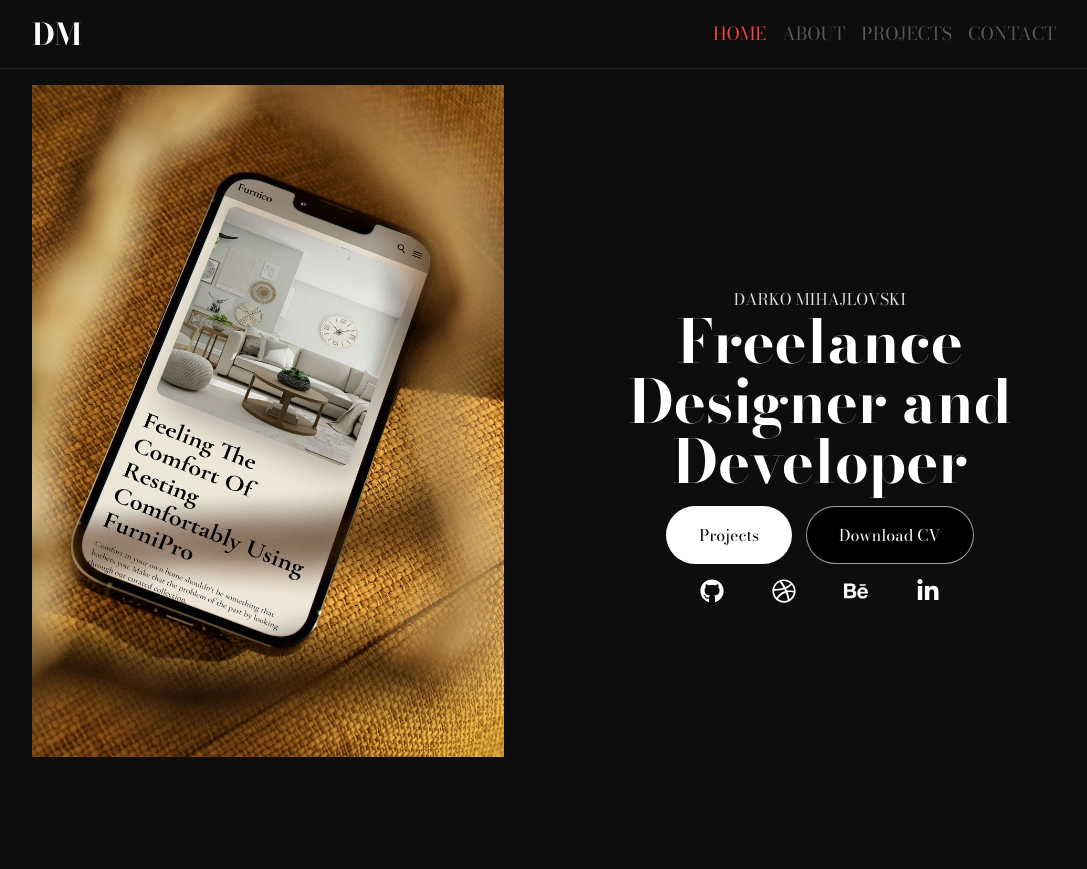
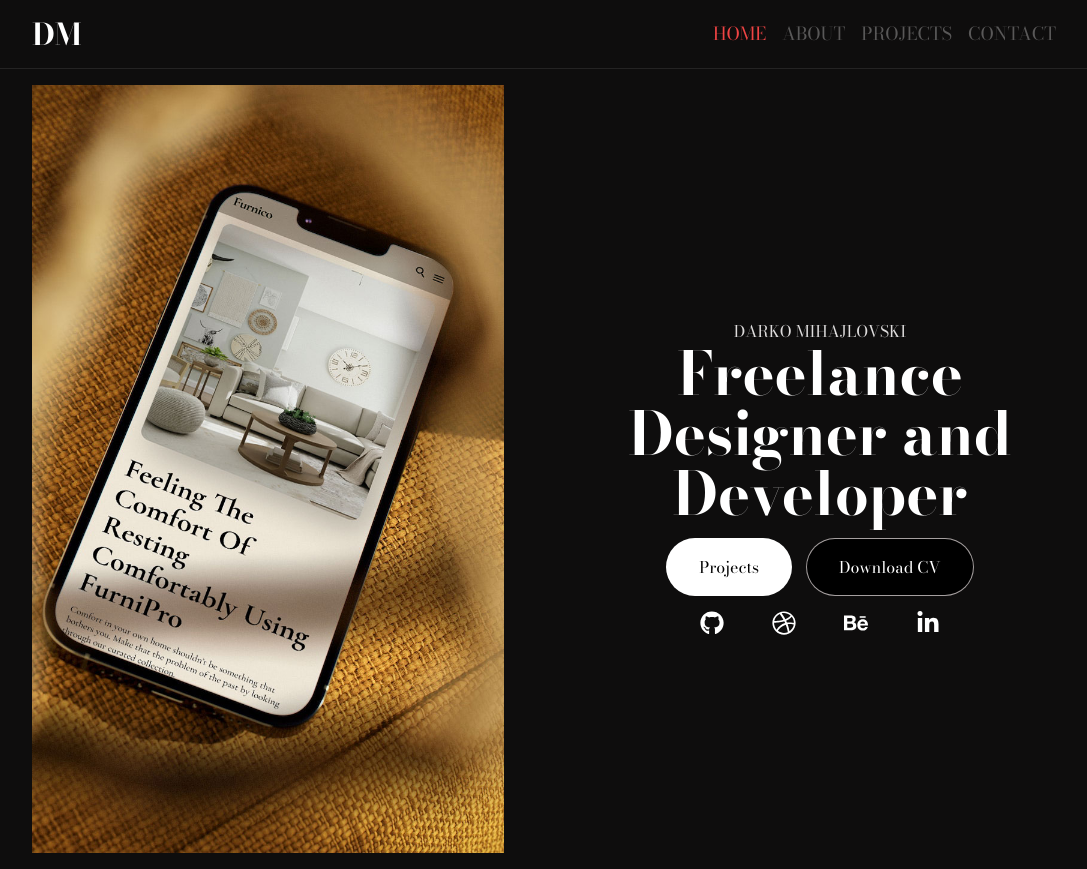
Before and after one commit to DarkoM996/nextjs-portfolio, a Next.js app: page / in a window 1280 px wide. Shown: the whole page, without its empty margins (96-1183 px from the left). Before the commit the page ends 800 px from the top, so only its background shows below. Built offline with nearby package versions, Linux system fonts and the light colour scheme.

Commit message:
fixing previous crap

```diff
--- a/app/page.js
+++ b/app/page.js
@@ -13,9 +13,9 @@ export default function Home() {
       initial={{ y: 20, opacity: 0 }}
       animate={{ y: 0, opacity: 1 }}
       transition={{ ease: "easeInOut", duration: 0.75 }}
-      className="h-[calc(100vh-6rem)]"
+      className="h-screen"
     >
-      <div className="flex flex-col h-full lg:flex-row px-4 py-4 sm:px-8 md:px-12 lg:px-20 xl:px-32 lg:py-4 max-w-[1920px] mx-auto xl:space-x-20 space-y-8">
+      <div className="flex flex-col h-full lg:flex-row px-4 py-4 sm:px-8 md:px-12 lg:px-20 xl:px-32 lg:py-4 max-w-[1920px] mx-auto xl:space-x-20 space-y-4">
         {/* Image Container */}
         <div className="h-full lg:h-full lg:w-full relative space-y-24">
           <Image
```
